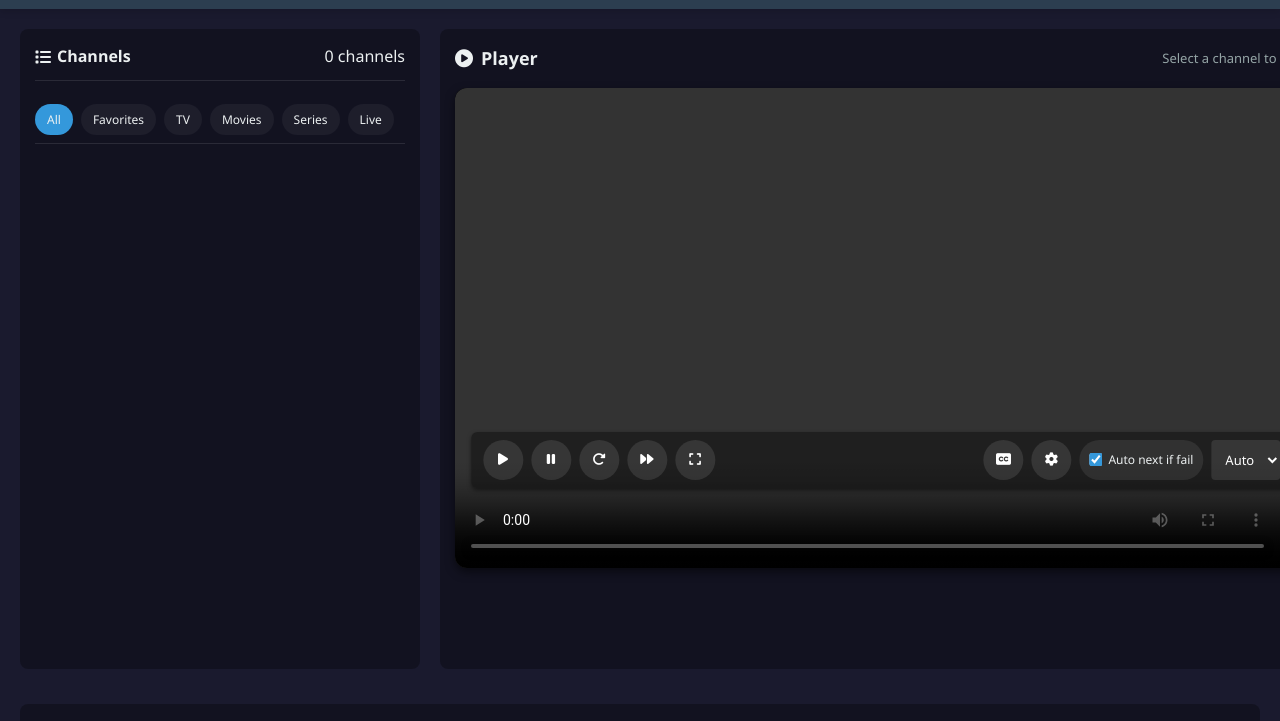
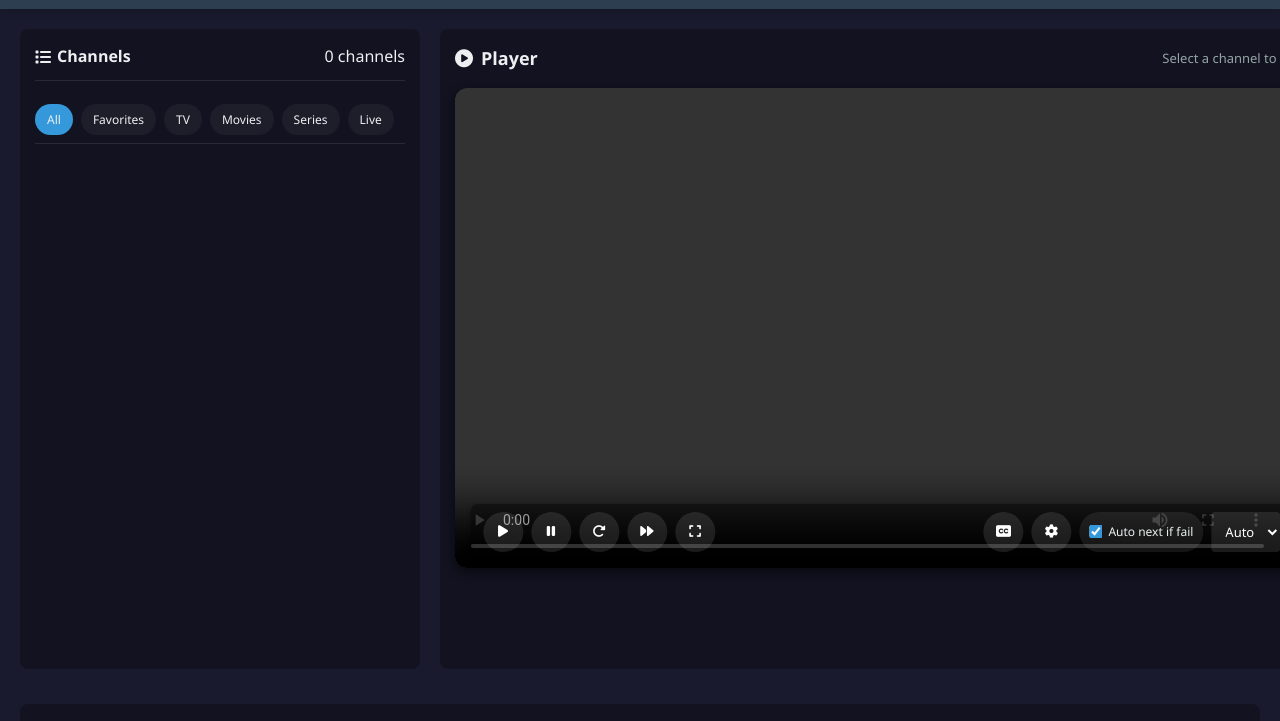
Before and after one commit to Boris8800/IPTV, a plain HTML site: page index.html in a window 1280 px wide. Shown: the part 60-781 px from the top of the page. Drawn offline with nearby package versions, Linux system fonts and the light colour scheme.

Commit message:
Reset player controls to bottom of video

```diff
--- a/styles.css
+++ b/styles.css
@@ -371,7 +371,7 @@ header {
   border-radius: 6px;
   box-shadow: 0 2px 4px rgba(0,0,0,0.5);
   position: absolute;
-  bottom: 80px; /* moved down five lanes (another 4?) */
+  bottom: 8px; /* reset to near bottom edge */
   left: 50%;
   transform: translateX(-50%);
   width: calc(100% - 32px);
```
